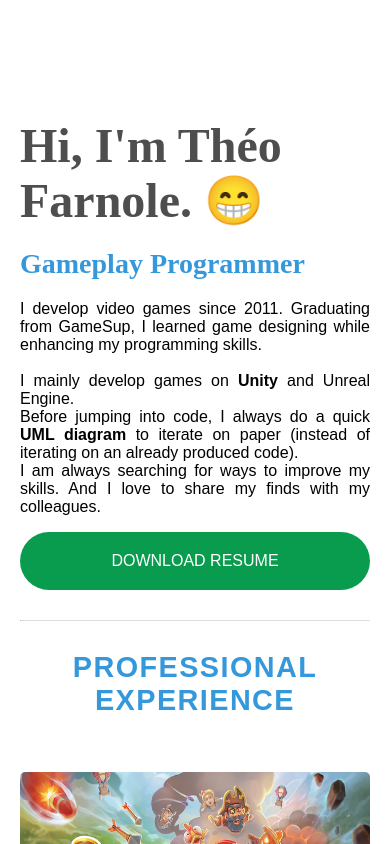
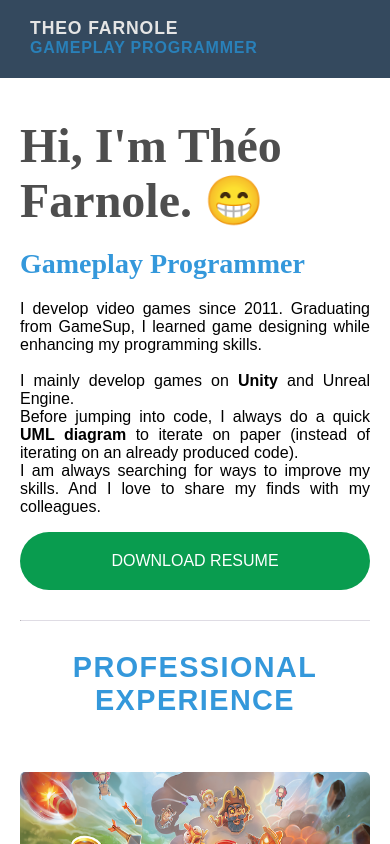
Before and after one commit to Theo-Farnole/my-portfolio-v3, a React (Create React App) app: page / in a window 390 px wide. Shown: the top 844 px of the page. Built offline with nearby package versions, Linux system fonts and the light colour scheme.

Commit message:
ADD header

```diff
--- a/src/App.tsx
+++ b/src/App.tsx
@@ -1,15 +1,18 @@
 import React from 'react';
 import { BrowserRouter, Route, Routes } from 'react-router-dom';
+import Header from './components/header';
 import Home from './pages/home';
 
 function App() {
-  return (
+  return <>
+    <Header />
+
     <BrowserRouter>
       <Routes>
         <Route path="/" element={<Home />} />
       </Routes>
     </BrowserRouter>
-  );
+  </>;
 }
 
 export default App;
--- /dev/null
+++ b/src/components/contact.tsx
@@ -0,0 +1,25 @@
+import React from "react";
+
+const Contact = () => {
+    return <div className="contact">
+        <div className="contact_icons_wrapper">
+            <div className="contact_icon contact_linkedin">
+                <a href="https://www.linkedin.com/in/theo-farnole/" target="_blank" rel="noreferrer">
+                    <svg xmlns="http://www.w3.org/2000/svg" viewBox="0 0 24 24">
+                        <path fill="white" d="M12 0c-6.627 0-12 5.373-12 12s5.373 12 12 12 12-5.373 12-12-5.373-12-12-12zm-2 16h-2v-6h2v6zm-1-6.891c-.607 0-1.1-.496-1.1-1.109 0-.612.492-1.109 1.1-1.109s1.1.497 1.1 1.109c0 .613-.493 1.109-1.1 1.109zm8 6.891h-1.998v-2.861c0-1.881-2.002-1.722-2.002 0v2.861h-2v-6h2v1.093c.872-1.616 4-1.736 4 1.548v3.359z" />
+                    </svg>
+                </a>
+            </div>
+
+            <div className="contact_icon contact_mail">
+                <a href="mailto:theo.farnole@gmail.com">
+                    <svg xmlns="http://www.w3.org/2000/svg" viewBox="0 0 24 24">
+                        <path fill="white" d="M12 .02c-6.627 0-12 5.373-12 12s5.373 12 12 12 12-5.373 12-12-5.373-12-12-12zm6.99 6.98l-6.99 5.666-6.991-5.666h13.981zm.01 10h-14v-8.505l7 5.673 7-5.672v8.504z" />
+                    </svg>
+                </a>
+            </div>
+        </div>
+    </div>
+};
+
+export default Contact;
--- /dev/null
+++ b/src/components/header.css
@@ -0,0 +1,220 @@
+/*
+==================================================================
+HEADER
+==================================================================
+*/
+
+header {
+    position: fixed;
+    width: 100vw;
+    left: 0;
+    top: 0;
+    background-color: var(--header-color);
+    height: var(--header-height);
+    margin-bottom: 223px;
+    z-index: 1;
+    transition: top 0.3s;
+}
+
+header a {
+    margin: 0;
+    /* center vertically */
+    padding: 20px 30px 20px 30px;
+    text-decoration: none;
+}
+
+header h1 {
+    color: white;
+    font-size: 1.1em;
+    margin: 0;
+    margin-left: 30px;
+}
+
+header h2 {
+    color: var(--first-color);
+    font-size: 1em;
+    margin: 0;
+    margin-left: 30px;
+}
+
+header a:hover h1 {
+    color: #e5e5e5;
+}
+
+header a:hover h2 {
+    color: var(--first-color-hover);
+}
+
+nav {
+    padding: 30px;
+    position: absolute;
+    right: 0;
+    top: 0;
+    overflow: hidden;
+}
+
+nav a {
+    float: left;
+    color: white;
+    text-align: center;
+    padding: 0 16px;
+    text-decoration: none;
+    font-size: 17px;
+    line-height: 18px;
+    height: 18px;
+    font-weight: bold;
+    transition: 0.1s;
+}
+
+nav a:hover {
+    color: var(--first-color);
+}
+
+nav a.icon {
+    display: none;
+}
+
+/*
+==================================================================
+looking_internship
+==================================================================
+*/
+
+header {
+    padding: 0;
+    margin: 0;
+    border: 0;
+}
+
+#looking_internship {
+    /* ASPECT */
+    background-color: var(--first-color-additional);
+    color: white;
+    transition: 0.1s;
+    /* POSITION */
+    height: 50px;
+    text-align: center;
+    line-height: 50px;
+    /* TEXT ELLIPSIS*/
+    text-overflow: ellipsis;
+    overflow: hidden;
+    white-space: nowrap;
+    cursor: pointer;
+}
+
+#looking_internship:hover {
+    background-color: var(--first-color-additional-hover);
+    text-decoration: underline;
+}
+
+#looking_internship p {
+    width: min(100vw, 400px);
+    text-align: center;
+    margin: 0 auto;
+    line-height: 50px;
+}
+
+/*
+==================================================================
+looking_internship - popup
+==================================================================
+*/
+
+#contact_popup {
+    visibility: hidden;
+    background-color: var(--header-color-second);
+    color: var(--header-color-second);
+    z-index: 1000;
+}
+
+.close_button {
+    color: var(--first-color);
+    font-size: 5em;
+    cursor: pointer;
+}
+
+#contact_popup {
+    /* FULLSCREEN POPUP */
+    width: 100vw;
+    height: 100vh;
+    position: fixed;
+    left: 0;
+    top: 0;
+    z-index: 1;
+    border: 0;
+}
+
+#contact_popup h3 {
+    text-align: center;
+}
+
+#contact_popup .close_button {
+    /* SET POSITION OF CLOSE BUTTON NEAR THE THUMB */
+    position: absolute;
+    left: 50%;
+    -webkit-transform: translateX(-50%);
+    transform: translateX(-50%);
+    bottom: 15px;
+}
+
+/* Toggle this class - hide and show the popup */
+
+#contact_popup.show {
+    visibility: visible !important;
+}
+
+#contact_popup .contact {
+    margin-top: 5vh;
+}
+
+#contact_popup .contact_icons_wrapper {
+    display: grid;
+    grid-template: repeat(2, 30vh) / 1fr;
+    grid-gap: 5vh;
+    margin: 0 auto;
+}
+
+#contact_popup .contact div {
+    width: 30vh !important;
+    height: 30vh !important;
+    margin: 0 auto;
+}
+
+/*
+==================================================================
+MEDIA QUERIES
+==================================================================
+*/
+
+/* ON MOBILE */
+
+@media screen and (max-width: 800px) {
+    nav a.icon {
+        float: right;
+        display: block;
+    }
+    /* The "responsive" class is added to the topnav with JavaScript when the user clicks on the icon. This class makes the topnav look good on small screens (display the links vertically instead of horizontally) */
+    nav.responsive {
+        padding: 0;
+        padding-top: 78px;
+    }
+    nav.responsive a.icon {
+        position: absolute;
+        right: 30px;
+        top: 30px;
+    }
+    nav.responsive a:not(.icon) {
+        display: block;
+        background-color: var(--first-color);
+        color: white;
+        height: 50px;
+        line-height: 50px;
+        text-align: center;
+        /* width positionning*/
+        width: 100vw;
+        padding: 0;
+    }
+    nav.responsive a:not(.icon):hover {
+        background-color: var(--first-color-hover);
+    }
+}
--- /dev/null
+++ b/src/components/header.tsx
@@ -0,0 +1,44 @@
+import React from "react";
+import Contact from "./contact";
+import "./header.css";
+
+const Header = () => {
+
+    const [isContactOpen, setIsContactOpen] = React.useState(false);
+
+    return <>
+        <header>
+            <a href="index.php">
+                <h1>THEO FARNOLE</h1>
+                <h2>GAMEPLAY PROGRAMMER</h2>
+            </a>
+
+            <nav>
+                <a href="index.php">HOME</a>
+                <a href="index.php#professional-xp">PROJECTS</a>
+                <a href="skill.php">SKILLS & SOFTWARES</a>
+                <a href="javascript:void(0);" className="icon" onClick={toggleNav}>
+                    <i className="fa fa-bars"></i>
+                </a>
+            </nav>
+        </header>
+
+        <div id="contact_popup">
+            <h3>CONTACT</h3>
+
+            {isContactOpen && <Contact />}
+
+            <span onClick={toggleContactPopup} className="close_button">×</span>
+        </div>
+    </>
+
+    function toggleContactPopup() {
+        setIsContactOpen(!isContactOpen);
+    }
+
+    function toggleNav() {
+        throw new Error("Function not implemented.");
+    }
+};
+
+export default Header;
```
